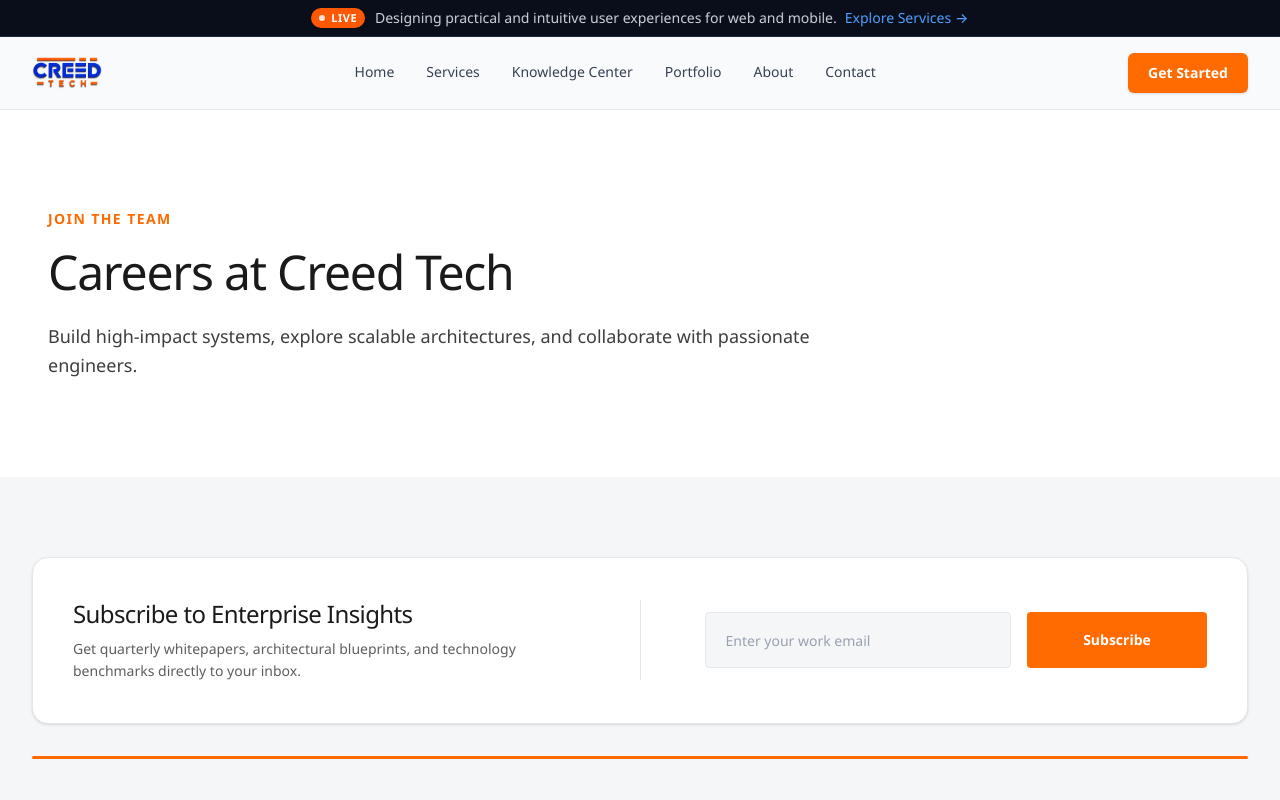
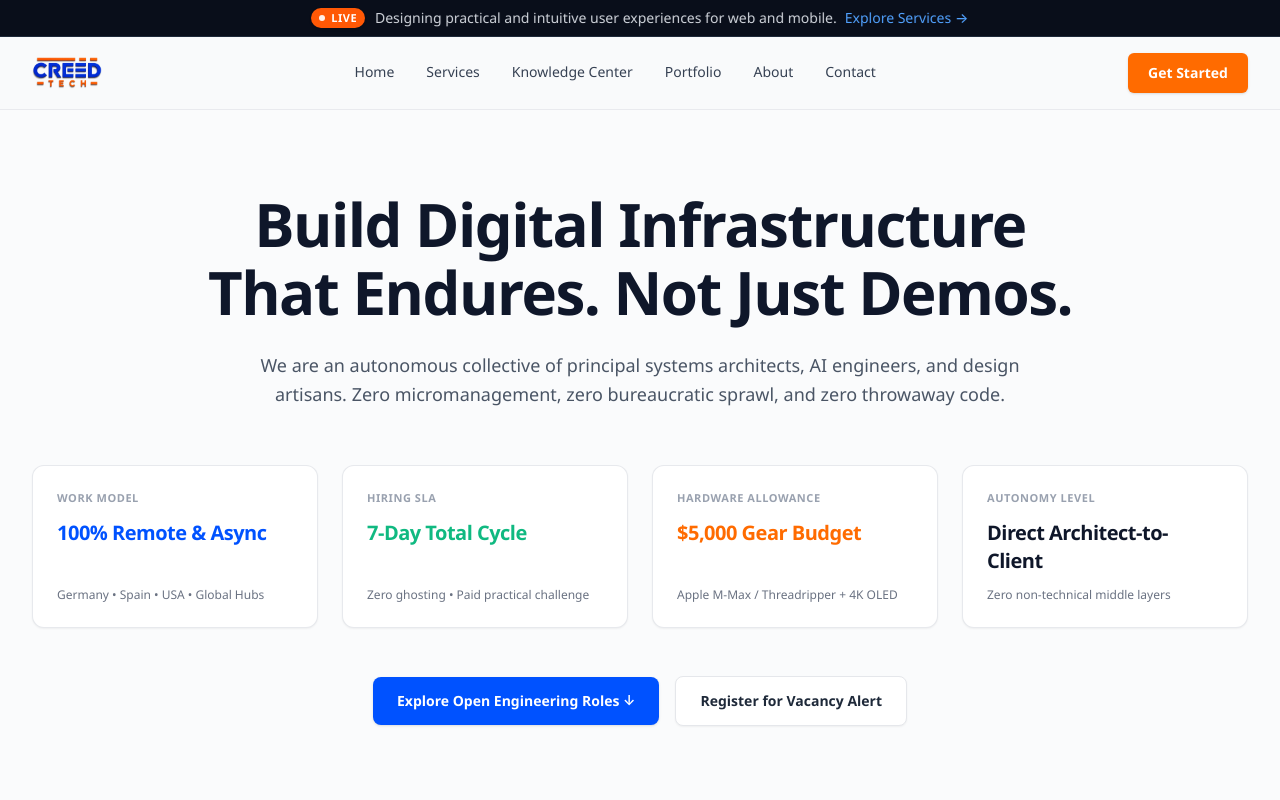
Before and after one commit to tariq200380/enterprise-app, a Next.js app: page /careers in a window 1280 px wide. Shown: the top 800 px of the page. Built offline with nearby package versions, Linux system fonts and the light colour scheme.

Commit message:
feat: build Careers hero section with feature cards in pure Tailwind CSS matching reference

```diff
--- a/src/app/careers/page.tsx
+++ b/src/app/careers/page.tsx
@@ -1,26 +1,105 @@
 import type { Metadata } from "next";
+import Link from "next/link";
 
 export const metadata: Metadata = {
-  title: "Careers | CREED TECH",
-  description: "Join our world-class engineering and enterprise architecture team.",
+  title: "Careers & Engineering Pods | CREED TECH",
+  description:
+    "Build digital infrastructure that endures. We are an autonomous collective of principal systems architects, AI engineers, and design artisans.",
 };
 
 export default function CareersPage() {
   return (
-    <div className="w-full bg-white py-16 sm:py-24">
-      <div className="max-w-7xl mx-auto px-6 lg:px-12">
-        <div className="max-w-3xl">
-          <span className="text-sm font-semibold text-[#FF6A00] uppercase tracking-widest">
-            Join The Team
-          </span>
-          <h1 className="text-4xl sm:text-5xl font-normal text-[#1A1A1A] tracking-tight leading-tight mt-3">
-            Careers at Creed Tech
-          </h1>
-          <p className="text-lg text-[#3E3E3E] leading-relaxed mt-5 font-normal">
-            Build high-impact systems, explore scalable architectures, and collaborate with passionate engineers.
-          </p>
+    <div className="w-full bg-[#FAFBFC] border-b border-gray-100">
+      <section className="max-w-7xl mx-auto px-4 sm:px-6 lg:px-8 pt-16 pb-20 sm:pt-20 sm:pb-24 text-center">
+        {/* Main Heading */}
+        <h1 className="text-3xl sm:text-5xl md:text-6xl font-extrabold text-[#0F172A] tracking-tight leading-[1.14] max-w-4xl mx-auto">
+          Build Digital Infrastructure That Endures. Not Just Demos.
+        </h1>
+
+        {/* Subtitle Description */}
+        <p className="mt-5 sm:mt-6 text-base sm:text-lg text-gray-600 max-w-3xl mx-auto leading-relaxed">
+          We are an autonomous collective of principal systems architects, AI engineers, and design artisans. Zero micromanagement, zero bureaucratic sprawl, and zero throwaway code.
+        </p>
+
+        {/* 4 Feature Cards Grid */}
+        <div className="grid grid-cols-1 sm:grid-cols-2 lg:grid-cols-4 gap-4 sm:gap-6 mt-12 sm:mt-14 text-left">
+          {/* Card 1: Work Model */}
+          <div className="bg-white rounded-xl border border-gray-200/90 p-6 shadow-xs hover:shadow-md hover:border-gray-300 transition-all duration-300 flex flex-col justify-between">
+            <div>
+              <span className="text-[11px] font-bold text-gray-400 uppercase tracking-wider block">
+                WORK MODEL
+              </span>
+              <h3 className="text-lg sm:text-xl font-bold text-[#0052FF] mt-3 tracking-tight">
+                100% Remote &amp; Async
+              </h3>
+            </div>
+            <p className="text-xs text-gray-500 mt-3 font-normal">
+              Germany &bull; Spain &bull; USA &bull; Global Hubs
+            </p>
+          </div>
+
+          {/* Card 2: Hiring SLA */}
+          <div className="bg-white rounded-xl border border-gray-200/90 p-6 shadow-xs hover:shadow-md hover:border-gray-300 transition-all duration-300 flex flex-col justify-between">
+            <div>
+              <span className="text-[11px] font-bold text-gray-400 uppercase tracking-wider block">
+                HIRING SLA
+              </span>
+              <h3 className="text-lg sm:text-xl font-bold text-[#10B981] mt-3 tracking-tight">
+                7-Day Total Cycle
+              </h3>
+            </div>
+            <p className="text-xs text-gray-500 mt-3 font-normal">
+              Zero ghosting &bull; Paid practical challenge
+            </p>
+          </div>
+
+          {/* Card 3: Hardware Allowance */}
+          <div className="bg-white rounded-xl border border-gray-200/90 p-6 shadow-xs hover:shadow-md hover:border-gray-300 transition-all duration-300 flex flex-col justify-between">
+            <div>
+              <span className="text-[11px] font-bold text-gray-400 uppercase tracking-wider block">
+                HARDWARE ALLOWANCE
+              </span>
+              <h3 className="text-lg sm:text-xl font-bold text-[#FF6B00] mt-3 tracking-tight">
+                $5,000 Gear Budget
+              </h3>
+            </div>
+            <p className="text-xs text-gray-500 mt-3 font-normal">
+              Apple M-Max / Threadripper + 4K OLED
+            </p>
+          </div>
+
+          {/* Card 4: Autonomy Level */}
+          <div className="bg-white rounded-xl border border-gray-200/90 p-6 shadow-xs hover:shadow-md hover:border-gray-300 transition-all duration-300 flex flex-col justify-between">
+            <div>
+              <span className="text-[11px] font-bold text-gray-400 uppercase tracking-wider block">
+                AUTONOMY LEVEL
+              </span>
+              <h3 className="text-lg sm:text-xl font-bold text-[#0F172A] mt-3 tracking-tight">
+                Direct Architect-to-Client
+              </h3>
+            </div>
+            <p className="text-xs text-gray-500 mt-3 font-normal">
+              Zero non-technical middle layers
+            </p>
+          </div>
         </div>
-      </div>
+
+        {/* Action Buttons */}
+        <div className="flex flex-col sm:flex-row items-center justify-center gap-3 sm:gap-4 mt-10 sm:mt-12">
+          <Link
+            href="#roles"
+            className="w-full sm:w-auto inline-flex items-center justify-center px-6 py-3.5 rounded-lg bg-[#0052FF] hover:bg-[#0043D6] text-white text-sm font-semibold shadow-sm hover:shadow-md hover:shadow-blue-500/25 active:scale-[0.99] transition-all duration-200"
+          >
+            Explore Open Engineering Roles &darr;
+          </Link>
+          <Link
+            href="/contact"
+            className="w-full sm:w-auto inline-flex items-center justify-center px-6 py-3.5 rounded-lg bg-white hover:bg-gray-50 text-gray-800 text-sm font-semibold border border-gray-200 shadow-xs hover:border-gray-300 active:scale-[0.99] transition-all duration-200"
+          >
+            Register for Vacancy Alert
+          </Link>
+        </div>
+      </section>
     </div>
   );
 }
```
